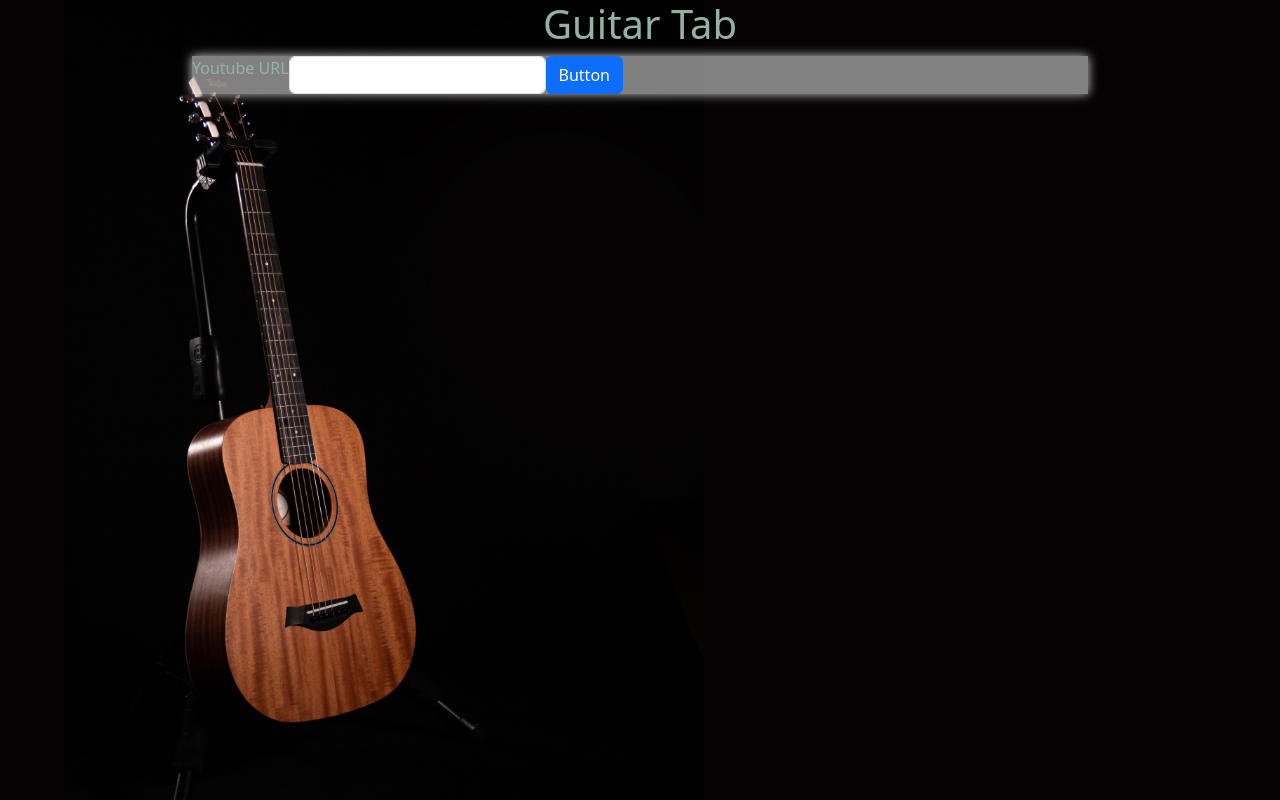
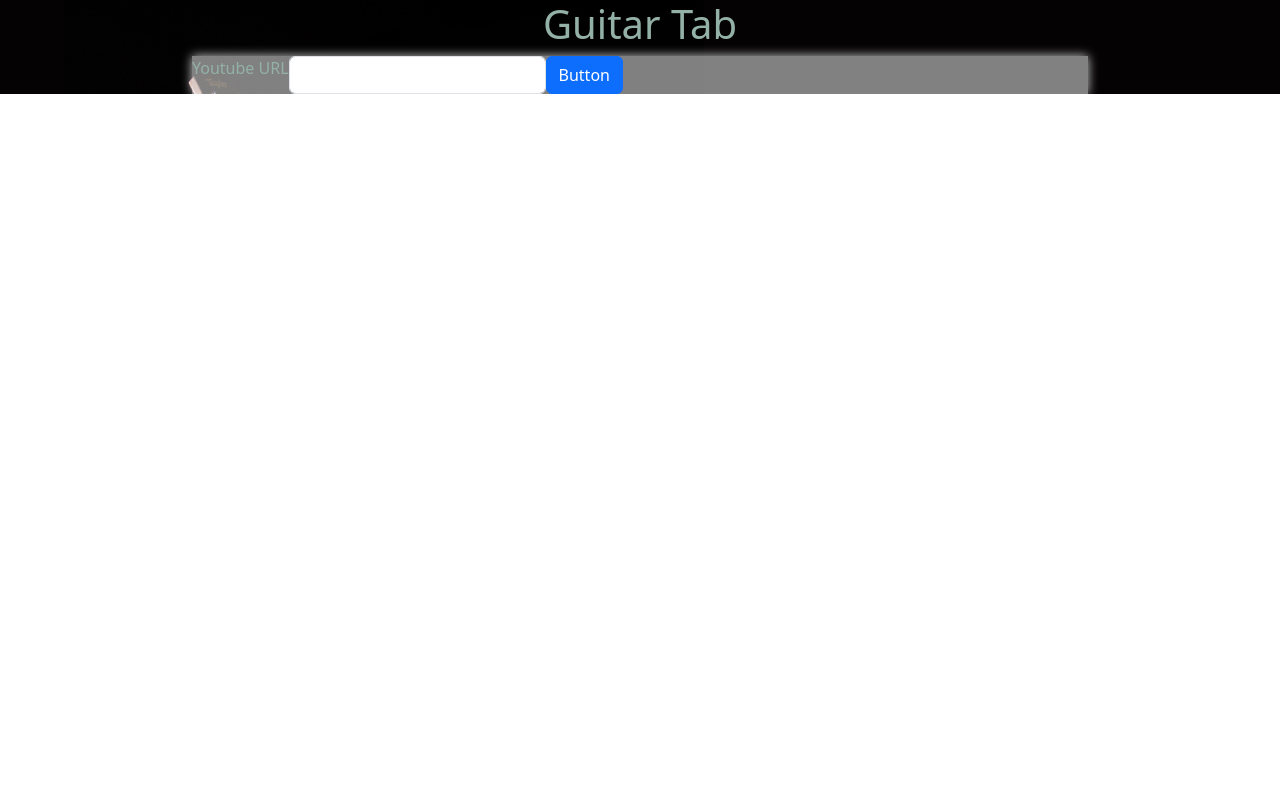
Before and after one commit to a880630a/Guitar_tab_project, a React (Create React App) app in the folder guitar_tab/my-app/: page / in a window 1280 px wide. Built offline with nearby package versions, Linux system fonts and the light colour scheme.

Commit message:
refactor: 調整背景圖片>調整背景圖片更改為fixed

```diff
--- a/guitar_tab/my-app/src/scss/main.scss
+++ b/guitar_tab/my-app/src/scss/main.scss
@@ -4,13 +4,16 @@
     padding: 0;
 }
 .body {
-    width: 100vw;
-    height: 100vh;
+    width: 100%;
+    height: 100%;
+    // position:fixed;
     background-color: #040203;
     background-image: url("../images/background_image2.jpg");
     background-repeat: no-repeat;
     background-position: center;
     background-size: 50% auto;
+    // background-attachment: scroll;
+    background-attachment: fixed;
     background-position-x: 10%;
     background-position-y: 52%;
     @media screen and (max-width:390px){
@@ -54,7 +57,15 @@
             }
             .tab-select {
                 display: flex;
-                flex-direction: row;
+                flex-direction: column;
+                .tab-images {
+
+                }
+
+            }
+            .full-tab {
+                display: flex;
+                flex-direction: column;
             }
         }
     }
```
